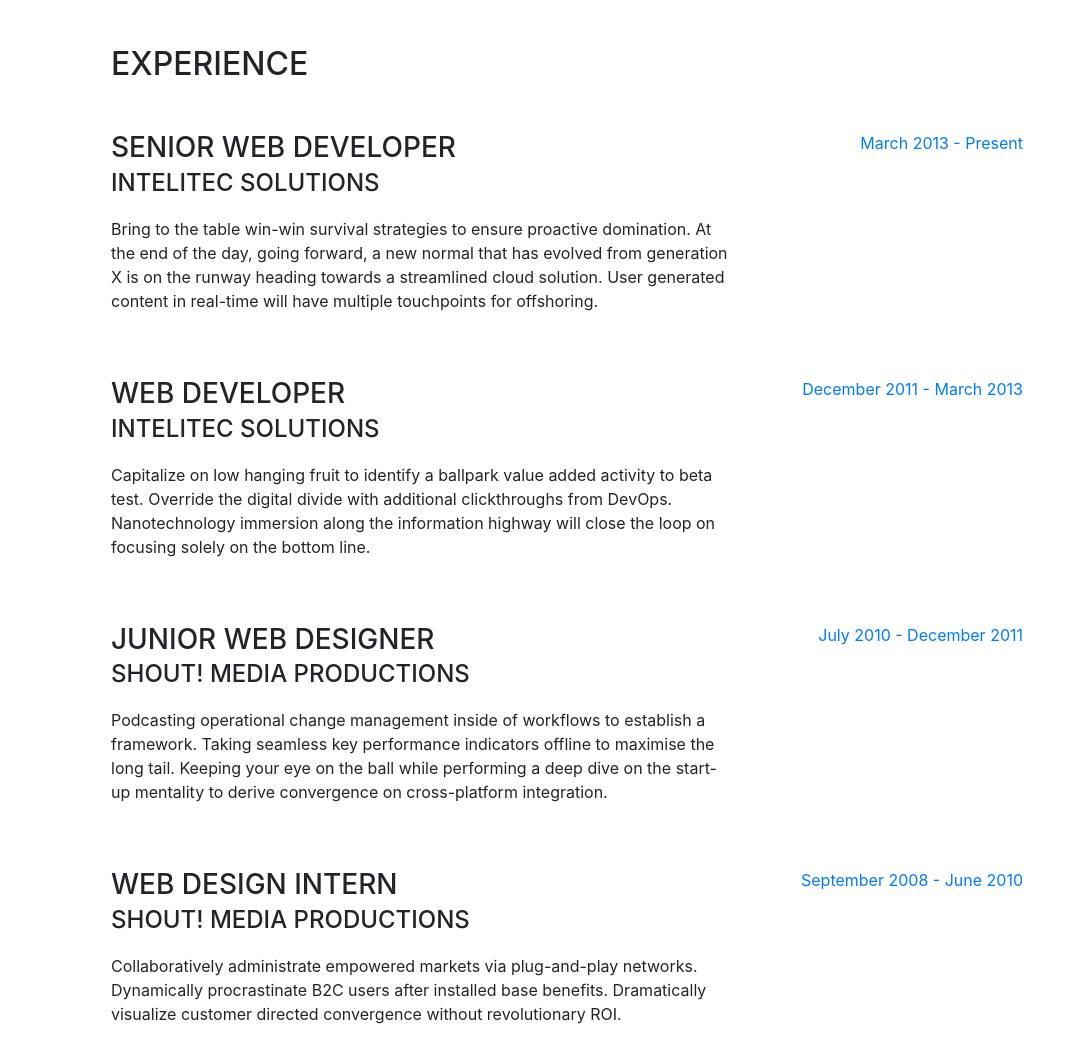
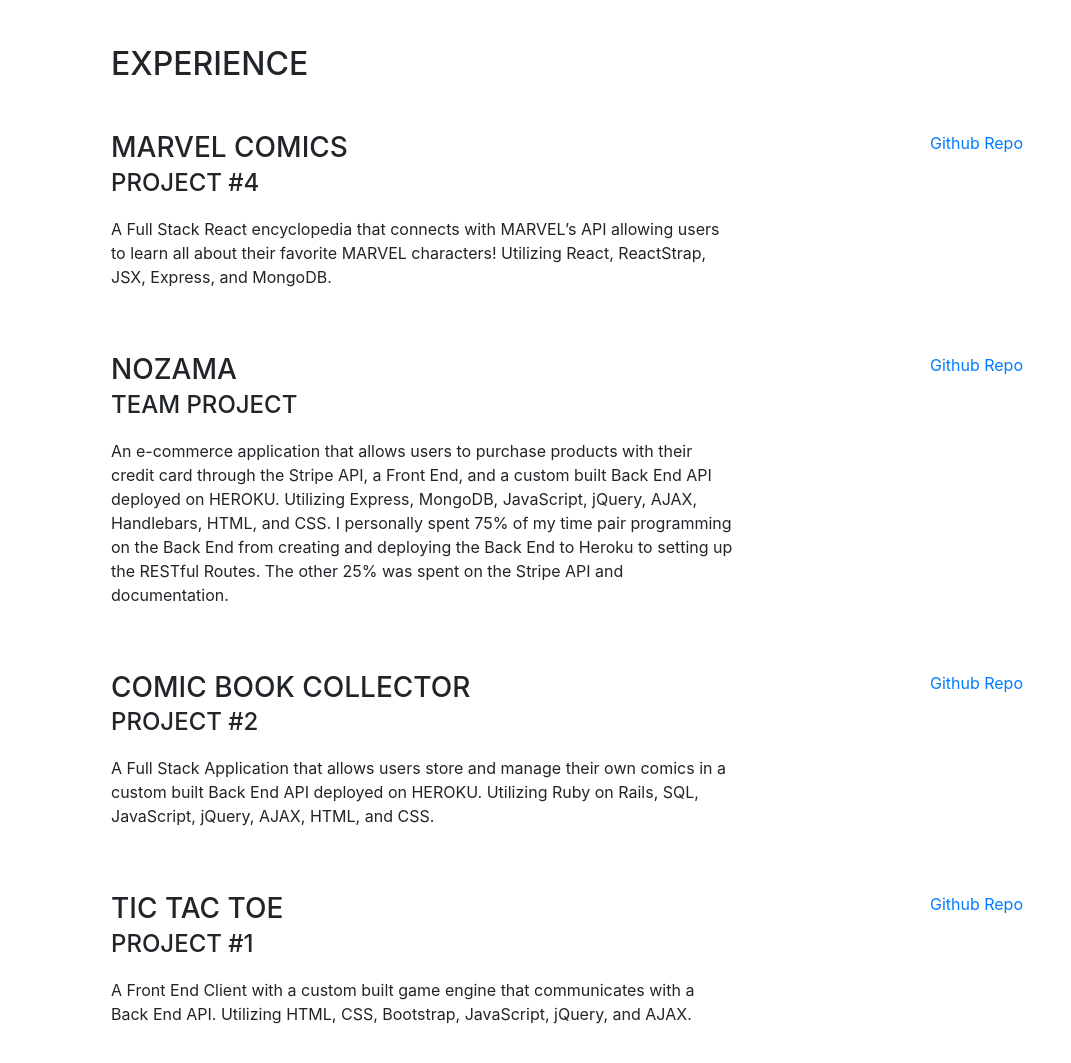
Before and after one commit to LightCloud36/lightcloud36.github.io, a website with bundled scripts: page index.html in a window 1280 px wide. Shown: the part 804-1867 px from the top of the page, without its empty margins (209-1280 px from the left). Built offline with nearby package versions, Linux system fonts and the light colour scheme; a web font is replaced by a local one.

Commit message:
added projects and repo links

```diff
--- a/index.html
+++ b/index.html
@@ -87,45 +87,57 @@
 
           <div class="resume-item d-flex flex-column flex-md-row mb-5">
             <div class="resume-content mr-auto">
-              <h3 class="mb-0">Senior Web Developer</h3>
-              <div class="subheading mb-3">Intelitec Solutions</div>
-              <p>Bring to the table win-win survival strategies to ensure proactive domination. At the end of the day, going forward, a new normal that has evolved from generation X is on the runway heading towards a streamlined cloud solution. User generated content in real-time will have multiple touchpoints for offshoring.</p>
+              <h3 class="mb-0">MARVEL COMICS</h3>
+              <div class="subheading mb-3">Project #4</div>
+              <p>A Full Stack React encyclopedia that connects with MARVEL’s API allowing users to learn all about their favorite MARVEL characters!
+                Utilizing React, ReactStrap, JSX, Express, and MongoDB. </p>
             </div>
             <div class="resume-date text-md-right">
-              <span class="text-primary">March 2013 - Present</span>
+              <a href="https://github.com/LightCloud36/marvel-comics">
+                <span class="text-primary">Github Repo</span>
+              </a>
             </div>
           </div>
 
           <div class="resume-item d-flex flex-column flex-md-row mb-5">
             <div class="resume-content mr-auto">
-              <h3 class="mb-0">Web Developer</h3>
-              <div class="subheading mb-3">Intelitec Solutions</div>
-              <p>Capitalize on low hanging fruit to identify a ballpark value added activity to beta test. Override the digital divide with additional clickthroughs from DevOps. Nanotechnology immersion along the information highway will close the loop on focusing solely on the bottom line.</p>
+              <h3 class="mb-0">NOZAMA</h3>
+              <div class="subheading mb-3">TEAM PROJECT</div>
+              <p>An e-commerce application that allows users to purchase products with their credit card through the Stripe API, a Front End, and a custom built Back End API deployed on HEROKU.
+                Utilizing Express, MongoDB, JavaScript, jQuery, AJAX, Handlebars, HTML, and CSS. I personally spent 75% of my time pair programming on the Back End from creating and deploying the Back End to Heroku to setting up the RESTful Routes.
+                The other 25% was spent on the Stripe API and documentation.</p>
             </div>
             <div class="resume-date text-md-right">
-              <span class="text-primary">December 2011 - March 2013</span>
+              <a href="https://github.com/ga-wdi-boston-front-and-center/project-3-front-end">
+                <span class="text-primary">Github Repo</span>
+              </a>
             </div>
           </div>
 
           <div class="resume-item d-flex flex-column flex-md-row mb-5">
             <div class="resume-content mr-auto">
-              <h3 class="mb-0">Junior Web Designer</h3>
-              <div class="subheading mb-3">Shout! Media Productions</div>
-              <p>Podcasting operational change management inside of workflows to establish a framework. Taking seamless key performance indicators offline to maximise the long tail. Keeping your eye on the ball while performing a deep dive on the start-up mentality to derive convergence on cross-platform integration.</p>
+              <h3 class="mb-0">Comic Book Collector</h3>
+              <div class="subheading mb-3">Project #2</div>
+              <p>A Full Stack Application that allows users store and manage their own comics in a custom built Back End API deployed on HEROKU.
+                Utilizing Ruby on Rails, SQL, JavaScript, jQuery, AJAX, HTML, and CSS.</p>
             </div>
             <div class="resume-date text-md-right">
-              <span class="text-primary">July 2010 - December 2011</span>
+              <a href="https://github.com/LightCloud36/Comic-Collection-Client">
+                <span class="text-primary">Github Repo</span>
+              </a>
             </div>
           </div>
 
           <div class="resume-item d-flex flex-column flex-md-row">
             <div class="resume-content mr-auto">
-              <h3 class="mb-0">Web Design Intern</h3>
-              <div class="subheading mb-3">Shout! Media Productions</div>
-              <p>Collaboratively administrate empowered markets via plug-and-play networks. Dynamically procrastinate B2C users after installed base benefits. Dramatically visualize customer directed convergence without revolutionary ROI.</p>
+              <h3 class="mb-0">Tic Tac Toe</h3>
+              <div class="subheading mb-3">Project #1</div>
+              <p>A Front End Client  with a custom built game engine that communicates with a Back End API. Utilizing HTML, CSS, Bootstrap, JavaScript, jQuery, and AJAX.</p>
             </div>
             <div class="resume-date text-md-right">
-              <span class="text-primary">September 2008 - June 2010</span>
+              <a href="https://github.com/LightCloud36/TicTacToe-client">
+                <span class="text-primary">Github Repo</span>
+              </a>
             </div>
           </div>
 
```
